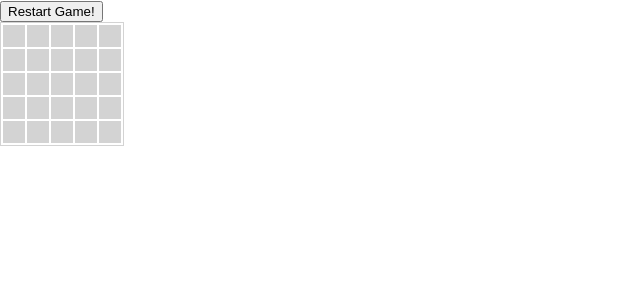
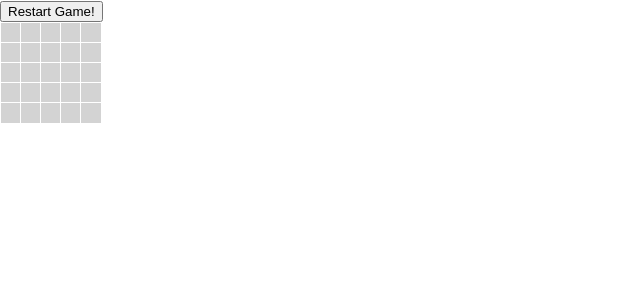
Before and after one commit to cudr/minesweeper, a React (Create React App) app: page / in a window 1280 px wide. Both pictures are taken after typing "5", "5", "5" into the empty fields and a click on the button "Start Game!". Shown: the top 300 px of the page, without its empty margins (0-640 px from the left). Built offline with nearby package versions, Linux system fonts and the light colour scheme.

Commit message:
feat: add virtualization exaample

```diff
--- a/package.json
+++ b/package.json
@@ -7,6 +7,8 @@
     "react": "^17.0.2",
     "react-dom": "^17.0.2",
     "react-scripts": "4.0.3",
+    "react-virtualized-auto-sizer": "^1.0.5",
+    "react-window": "^1.8.6",
     "typescript": "^4.1.2",
     "web-vitals": "^1.0.1"
   },
@@ -20,6 +22,8 @@
     "@types/node": "^12.0.0",
     "@types/react": "^17.0.0",
     "@types/react-dom": "^17.0.0",
+    "@types/react-virtualized-auto-sizer": "^1.0.0",
+    "@types/react-window": "^1.8.2",
     "husky": "^6.0.0",
     "lint-staged": "^10.5.4",
     "prettier": "^2.2.1"
--- a/src/App.tsx
+++ b/src/App.tsx
@@ -1,11 +1,14 @@
 import React, { useCallback, useEffect, memo } from 'react'
 
+import { FixedSizeGrid as Grid, GridChildComponentProps } from 'react-window'
+import AutoSizer from "react-virtualized-auto-sizer"
+
 import {
+  toKey,
   useGameReducer,
   Game,
   GameState,
   GameActionType,
-  CellStorage,
   CellState
 } from './modules/game'
 
@@ -56,19 +59,12 @@ const App = () => {
 
       const row: any[] = Array.from({ length: columns })
 
-      const cells: CellStorage = []
-
-      for (let i = 0; i < rows; i++) {
-        cells[i] = row
-      }
-
       dispatch({
         type: GameActionType.START,
         payload: {
           rows,
           columns,
-          mines,
-          cells
+          mines
         }
       })
     },
@@ -91,13 +87,13 @@ const App = () => {
     return (
       <form onSubmit={onSubmit}>
         <label htmlFor="rows">Rows:</label>
-        <input required max="1000" type="number" name="rows" id="rows" />
+        <input required type="number" name="rows" id="rows" />
         <br />
         <label htmlFor="columns">Columns:</label>
-        <input required max="1000" type="number" name="columns" id="columns" />
+        <input required type="number" name="columns" id="columns" />
         <br />
         <label htmlFor="mines">Mines:</label>
-        <input required max="1000" type="number" name="mines" id="mines" />
+        <input required type="number" name="mines" id="mines" />
         <br />
         <button type="submit">Start Game!</button>
       </form>
@@ -107,9 +103,9 @@ const App = () => {
   return (
     <>
       <button onClick={onRestartGame}>Restart Game!</button>
-      <table onClick={onClick} onContextMenu={onContextMenu}>
+      <div onClick={onClick} onContextMenu={onContextMenu}>
         <Field rows={rows} columns={columns} cells={cells} />
-      </table>
+      </div>
     </>
   )
 }
@@ -121,44 +117,27 @@ const Field: React.FC<Pick<Game, 'rows' | 'columns' | 'cells'>> = ({
   columns,
   cells
 }) => {
-  let rowList = []
-
-  for (let i = 0; i < rows; i++) {
-    rowList.push(
-      <MemoRow
-        columns={columns}
-        key={`row-${i}`}
-        rowIndex={i}
-        rowData={cells[i]}
-      />
-    )
-  }
-
-  return <tbody>{rowList}</tbody>
+  return (
+    <AutoSizer style={{
+      minWidth: '100vw',
+      minHeight: '96vh'
+    }}>
+    {({ height, width }) => (
+      <Grid
+      columnCount={columns}
+      columnWidth={20}
+      height={height}
+      rowCount={rows}
+      rowHeight={20}
+      width={width}
+      itemData={cells}
+    >
+      {Cell}
+    </Grid>
+    )}
+</AutoSizer>
+  )
 }
-
-const Row: React.FC<{ columns: number; rowIndex: number; rowData: any[] }> = ({
-  columns,
-  rowIndex,
-  rowData
-}) => {
-  let cellList = []
-
-  for (let i = 0; i < columns; i++) {
-    cellList.push(
-      <MemoCell
-        state={rowData[i]}
-        rowIndex={rowIndex}
-        key={`cell-${rowIndex}-${i}`}
-        idx={i}
-      />
-    )
-  }
-
-  return <tr>{cellList}</tr>
-}
-
-const MemoRow = memo(Row)
 
 function getState(state: number) {
   if (state === CellState.EMPTY) return null
@@ -181,16 +160,15 @@ const cellColor = [
   'turquoise'
 ]
 
-const Cell: React.FC<{ state: number; idx: number; rowIndex: number }> = ({
-  state,
-  idx,
-  rowIndex
-}) => {
+const Cell: React.FC<GridChildComponentProps> = ({ data, columnIndex, rowIndex, style }) => {
+  const state = data[toKey(rowIndex, columnIndex)]
+
   const cellState = getState(state)
 
   return (
-    <td
+    <div
       style={{
+        ...style,
         color: cellColor[state],
         backgroundColor:
           state >= CellState.EMPTY && state < CellState.FLAG
@@ -198,11 +176,9 @@ const Cell: React.FC<{ state: number; idx: number; rowIndex: number }> = ({
             : 'lightgray'
       }}
       data-row={rowIndex}
-      data-cell={idx}
+      data-cell={columnIndex}
     >
       {cellState}
-    </td>
+    </div>
   )
 }
-
-const MemoCell = memo(Cell)
--- a/src/index.css
+++ b/src/index.css
@@ -13,7 +13,8 @@ table {
   border: 1px solid lightgray;
 }
 
-td {
+[data-cell] {
+  border: 1px solid white;
   width: 20px;
   height: 20px;
   line-height: 1;;
--- a/src/modules/game.ts
+++ b/src/modules/game.ts
@@ -34,7 +34,9 @@ export enum CellState {
 }
 
 export type Point = [number, number]
-export type CellStorage = number[][]
+export type CellStorage = {
+  [ket: string]: number
+}
 export type MinesMap = {
   [key: string]: boolean
 }
@@ -64,7 +66,7 @@ const initialState: Game = {
   rows: 0,
   columns: 0,
   mines: 0,
-  cells: [],
+  cells: {},
   minesMap: null
 }
 
@@ -113,56 +115,47 @@ export const generateMinesMap = (
 
 export const updateCell = (
   state: CellStorage,
-  [y, x]: Point,
+  point: Point,
   value: CellState
 ) => {
-  const newState = [...state]
-  const rowData = state[y]
-  const newRow = [...rowData]
-  newRow[x] = value
-  newState[y] = newRow
-
-  return newState
+  return { ...state, [toKey(...point)]: value }
 }
 
 export const markMine = (
   state: CellStorage,
   point: Point
 ): [CellStorage, number] => {
-  const [y, x] = point
+  const key = toKey(...point)
 
-  const rowData = state[y]
+  if (state[key] < CellState.FLAG) return [state, 0]
 
-  if (rowData[x] < CellState.FLAG) return [state, 0]
+  const newState = { ...state }
 
-  const newState = [...state]
-  const newRow = [...rowData]
   let increment
 
-  if (newRow[x] === CellState.FLAG) {
+  if (newState[key] === CellState.FLAG) {
     increment = -1
-    delete newRow[x]
+    delete newState[key]
   } else {
-    newRow[x] = CellState.FLAG
+    newState[key] = CellState.FLAG
     increment = 1
   }
-
-  newState[y] = newRow
 
   return [newState, increment]
 }
 
 export const countMinesAtPoint = (
-  state: CellStorage,
+  rows: number,
+  cols: number,
   [y, x]: Point,
   minesMap: MinesMap
 ) => {
   let counter = 0
 
-  for (let i = Math.max(0, y - 1); i <= Math.min(state.length, y + 1); i++) {
+  for (let i = Math.max(0, y - 1); i <= Math.min(rows, y + 1); i++) {
     for (
       let n = Math.max(0, x - 1);
-      n <= Math.min(state[y].length, x + 1);
+      n <= Math.min(cols, x + 1);
       n++
     ) {
       const key = toKey(i, n)
@@ -178,9 +171,11 @@ export const countMinesAtPoint = (
 export const openCell = (
   state: CellStorage,
   point: Point,
-  minesMap: MinesMap
+  minesMap: MinesMap,
+  rows: number,
+  cols: number
 ): CellStorage => {
-  let newCells = [...state]
+  let newState = { ...state }
 
   const pointMap = {
     [toKey(...point)]: true
@@ -198,24 +193,26 @@ export const openCell = (
 
     i++
 
+    const keyPoint = toKey(...iterPoint)
+
     if (
       y < 0 ||
-      y >= state.length ||
+      y >= rows ||
       x < 0 ||
-      x >= state[0].length ||
-      state[y][x] >= CellState.EMPTY ||
-      minesMap[toKey(...point)]
+      x >= cols ||
+      newState[keyPoint] >= CellState.EMPTY ||
+      minesMap[keyPoint]
     ) {
       continue;
     }
 
-    const count = countMinesAtPoint(newCells, iterPoint, minesMap)
+    const count = countMinesAtPoint(rows, cols, iterPoint, minesMap)
 
     if (count >= CellState.MINE) {
       continue;
     }
 
-    newCells = updateCell(newCells, iterPoint, count)
+    newState[keyPoint] = count
 
     if (count !== CellState.EMPTY) {
       continue;
@@ -237,7 +234,7 @@ export const openCell = (
     }
   }
 
-  return newCells
+  return newState
 }
 
 const finishGame = (state: CellStorage, point: Point, minesMap: MinesMap) => {
@@ -286,14 +283,18 @@ export const reducer = (state: Game, action: GameAction<any>) => {
         )
       }
 
+      const cellKey = toKey(row, cell)
+
       let cells = state.cells,
-        isExlosed = minesMap[toKey(row, cell)]
+        isExlosed = minesMap[cellKey]
 
-      if (cells?.[row]?.[cell] !== CellState.FLAG) {
+      if (cells[cellKey] !== CellState.FLAG) {
         cells = (isExlosed ? finishGame : openCell)(
           state.cells,
           point,
-          minesMap
+          minesMap,
+          state.rows,
+          state.columns,
         )
       }
 
@@ -318,11 +319,7 @@ export const reducer = (state: Game, action: GameAction<any>) => {
 
       if (
         keys?.length &&
-        keys?.every(mineKey => {
-          const [y, x] = fromKey(mineKey)
-
-          return newCells[y][x] === CellState.FLAG
-        })
+        keys?.every(mineKey => newCells[mineKey] === CellState.FLAG)
       ) {
         isWinner = true
       }
```
